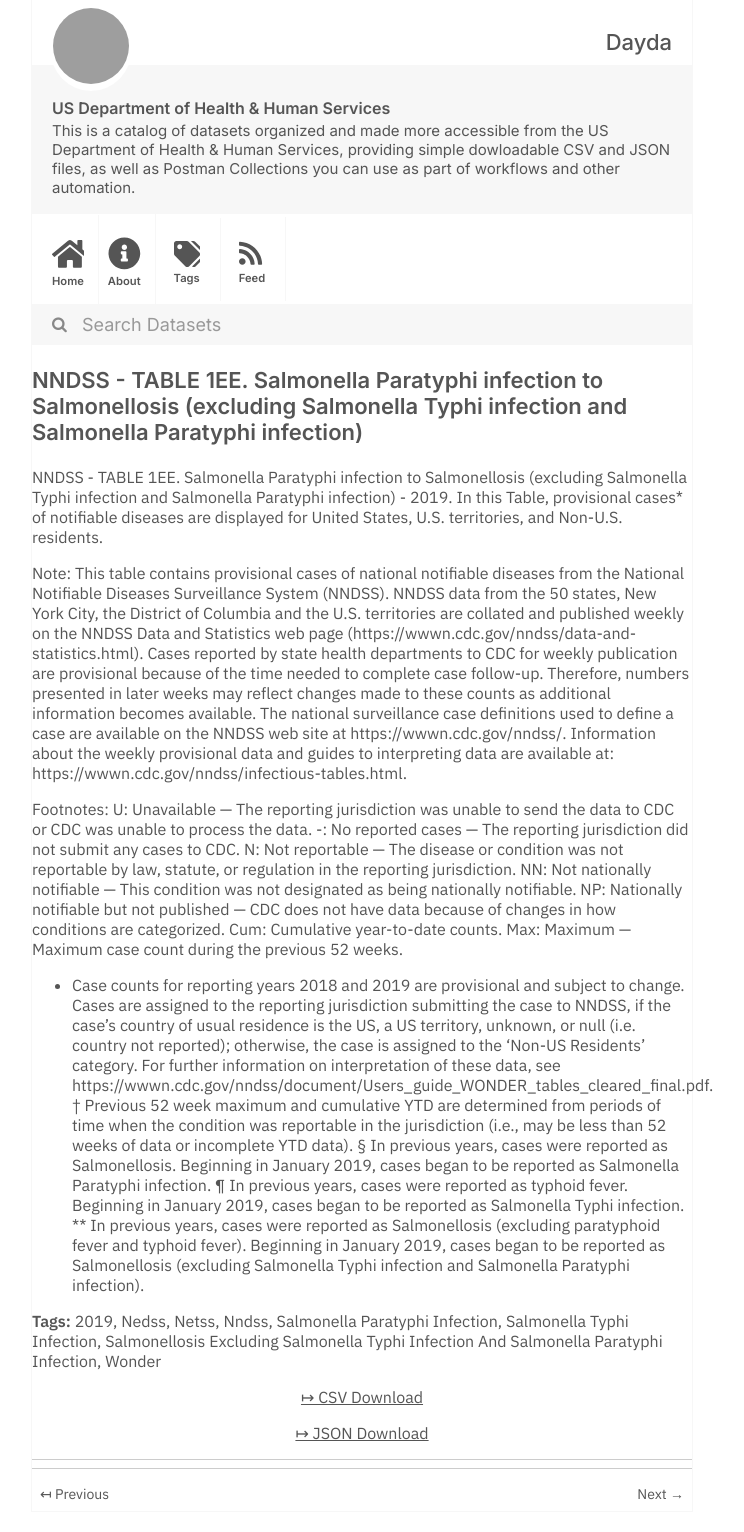
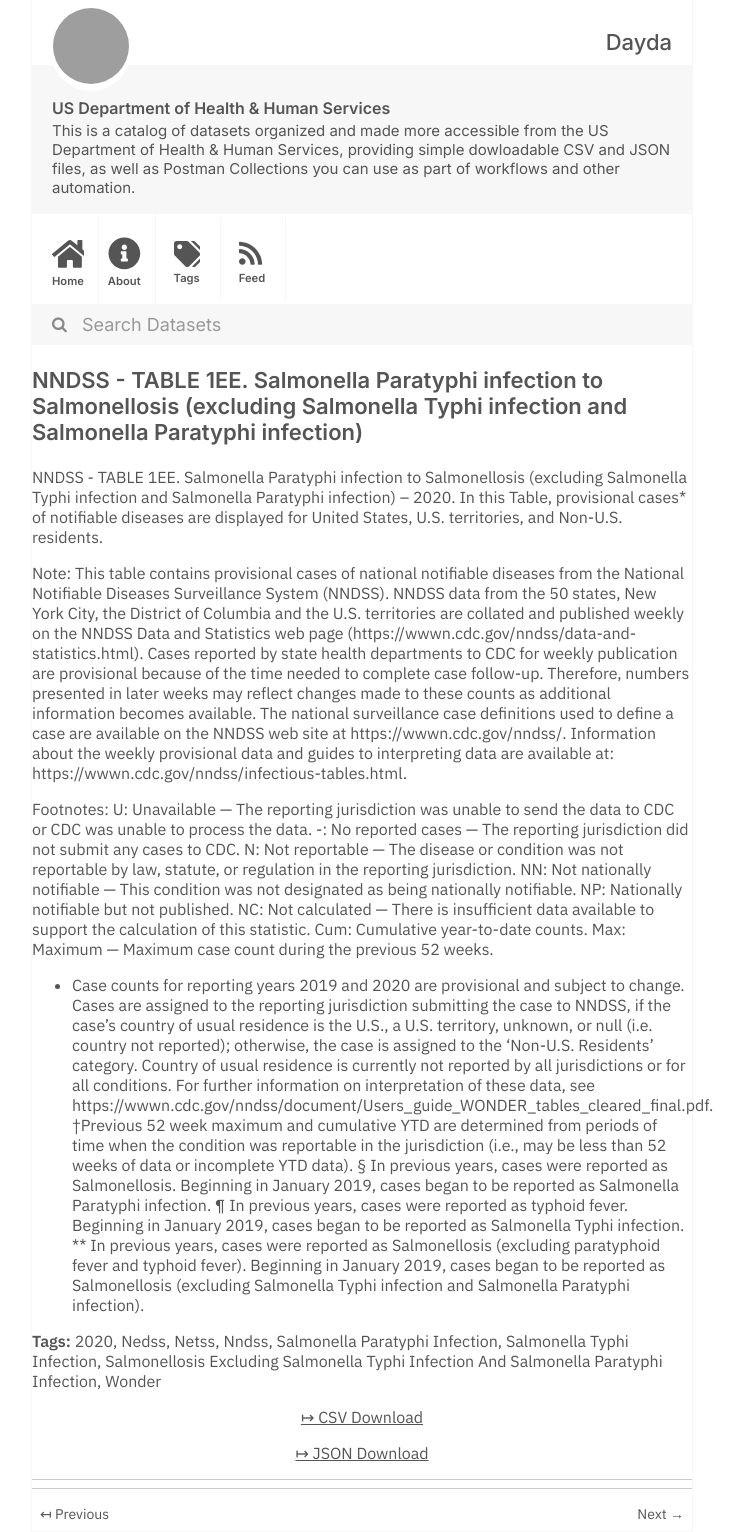
Before and after one commit to dayda-entities/us-department-of-health-and-human-services, a Jekyll site: the page built from _posts/2020-11-10-nndss-table-1ee.-salmonella-paratyphi-infection-to-salmonellosis-excluding-salmonella-typhi-infection-and-salmonella-paratyphi-infection.md, in a window 1280 px wide. Shown: the whole page, without its empty margins (278-1022 px from the left). Built offline with Jekyll 4.4.1, drawn with Linux system fonts in a browser that asks for light colours; grey boxes are pictures that could not be loaded.

Commit message:
Publish Data

```diff
--- a/_posts/2020-11-10-nndss-table-1ee.-salmonella-paratyphi-infection-to-salmonellosis-excluding-salmonella-typhi-infection-and-salmonella-paratyphi-infection.md
+++ b/_posts/2020-11-10-nndss-table-1ee.-salmonella-paratyphi-infection-to-salmonellosis-excluding-salmonella-typhi-infection-and-salmonella-paratyphi-infection.md
@@ -2,12 +2,12 @@
 title: >-
   NNDSS - TABLE 1EE. Salmonella Paratyphi infection to Salmonellosis (excluding
   Salmonella Typhi infection and Salmonella Paratyphi infection)
-created: '2020-11-10T16:17:47.059879'
-modified: '2021-04-17T02:51:58.836018'
+created: '2020-11-10T16:16:37.391605'
+modified: '2021-04-30T02:02:09.769645'
 state: active
 type: dataset
 tags:
-  - '2019'
+  - '2020'
   - Nedss
   - Netss
   - Nndss
@@ -18,12 +18,12 @@ tags:
     Infection
   - Wonder
 groups: []
-csv_url: 'https://data.cdc.gov/api/views/fuzh-wm4c/rows.csv?accessType=DOWNLOAD'
-json_url: 'https://data.cdc.gov/api/views/fuzh-wm4c/rows.json?accessType=DOWNLOAD'
+csv_url: 'https://data.cdc.gov/api/views/mvaf-qxac/rows.csv?accessType=DOWNLOAD'
+json_url: 'https://data.cdc.gov/api/views/mvaf-qxac/rows.json?accessType=DOWNLOAD'
 layout: post
 
 ---
-NNDSS - TABLE 1EE. Salmonella Paratyphi infection to Salmonellosis (excluding Salmonella Typhi infection and Salmonella Paratyphi infection) - 2019. In this Table, provisional cases* of notifiable diseases are displayed for United States, U.S. territories, and Non-U.S. residents.
+NNDSS - TABLE 1EE. Salmonella Paratyphi infection to Salmonellosis (excluding Salmonella Typhi infection and Salmonella Paratyphi infection) – 2020.  In this Table, provisional cases* of notifiable diseases are displayed for United States, U.S. territories, and Non-U.S. residents.
 
 Note:
 This table contains provisional cases of national notifiable diseases from the National Notifiable Diseases Surveillance System (NNDSS). NNDSS data from the 50 states, New York City, the District of Columbia and the U.S. territories are collated and published weekly on the NNDSS Data and Statistics web page (https://wwwn.cdc.gov/nndss/data-and-statistics.html). Cases reported by state health departments to CDC for weekly publication are provisional because of the time needed to complete case follow-up. Therefore, numbers presented in later weeks may reflect changes made to these counts as additional information becomes available. The national surveillance case definitions used to define a case are available on the NNDSS web site at https://wwwn.cdc.gov/nndss/. Information about the weekly provisional data and guides to interpreting data are available at: https://wwwn.cdc.gov/nndss/infectious-tables.html.
@@ -33,11 +33,12 @@ U: Unavailable — The reporting jurisdiction was unable to send the data to CDC
 -: No reported cases — The reporting jurisdiction did not submit any cases to CDC.
 N: Not reportable — The disease or condition was not reportable by law, statute, or regulation in the reporting jurisdiction.
 NN: Not nationally notifiable — This condition was not designated as being nationally notifiable.
-NP: Nationally notifiable but not published — CDC does not have data because of changes in how conditions are categorized.
+NP: Nationally notifiable but not published.
+NC: Not calculated — There is insufficient data available to support the calculation of this statistic.
 Cum: Cumulative year-to-date counts.
 Max: Maximum — Maximum case count during the previous 52 weeks.
-* Case counts for reporting years 2018 and 2019 are provisional and subject to change. Cases are assigned to the reporting jurisdiction submitting the case to NNDSS, if the case's country of usual residence is the US, a US territory, unknown, or null (i.e. country not reported); otherwise, the case is assigned to the 'Non-US Residents' category. For further information on interpretation of these data, see https://wwwn.cdc.gov/nndss/document/Users_guide_WONDER_tables_cleared_final.pdf.
-† Previous 52 week maximum and cumulative YTD are determined from periods of time when the condition was reportable in the jurisdiction (i.e., may be less than 52 weeks of data or incomplete YTD data).
+* Case counts for reporting years 2019 and 2020 are provisional and subject to change. Cases are assigned to the reporting jurisdiction submitting the case to NNDSS, if the case's country of usual residence is the U.S., a U.S. territory, unknown, or null (i.e. country not reported); otherwise, the case is assigned to the 'Non-U.S. Residents' category. Country of usual residence is currently not reported by all jurisdictions or for all conditions. For further information on interpretation of these data, see https://wwwn.cdc.gov/nndss/document/Users_guide_WONDER_tables_cleared_final.pdf.
+†Previous 52 week maximum and cumulative YTD are determined from periods of time when the condition was reportable in the jurisdiction (i.e., may be less than 52 weeks of data or incomplete YTD data).
 § In previous years, cases were reported as Salmonellosis. Beginning in January 2019, cases began to be reported as Salmonella Paratyphi infection.
 ¶ In previous years, cases were reported as typhoid fever. Beginning in January 2019, cases began to be reported as Salmonella Typhi infection.
 ** In previous years, cases were reported as Salmonellosis (excluding paratyphoid fever and typhoid fever). Beginning in January 2019, cases began to be reported as Salmonellosis (excluding Salmonella Typhi infection and Salmonella Paratyphi infection).
```
